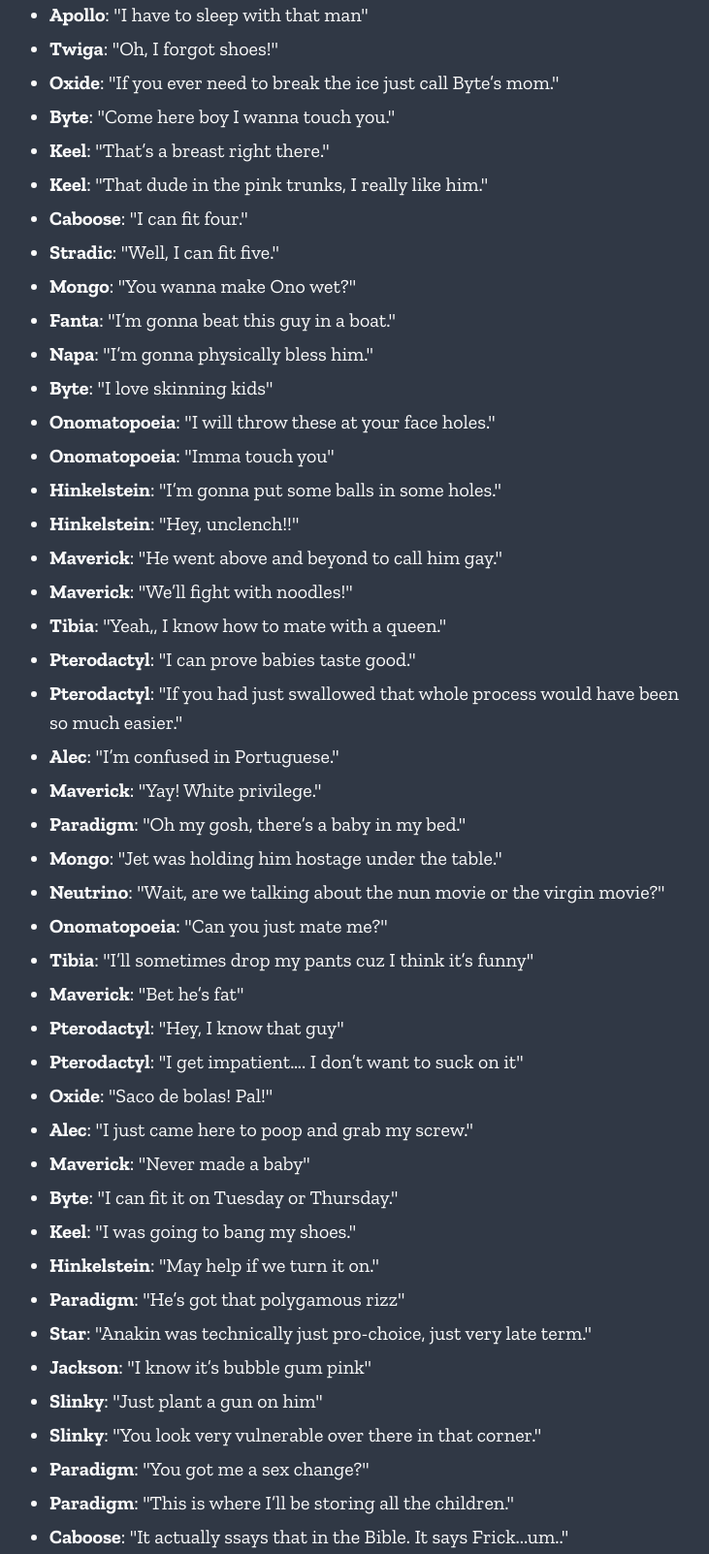
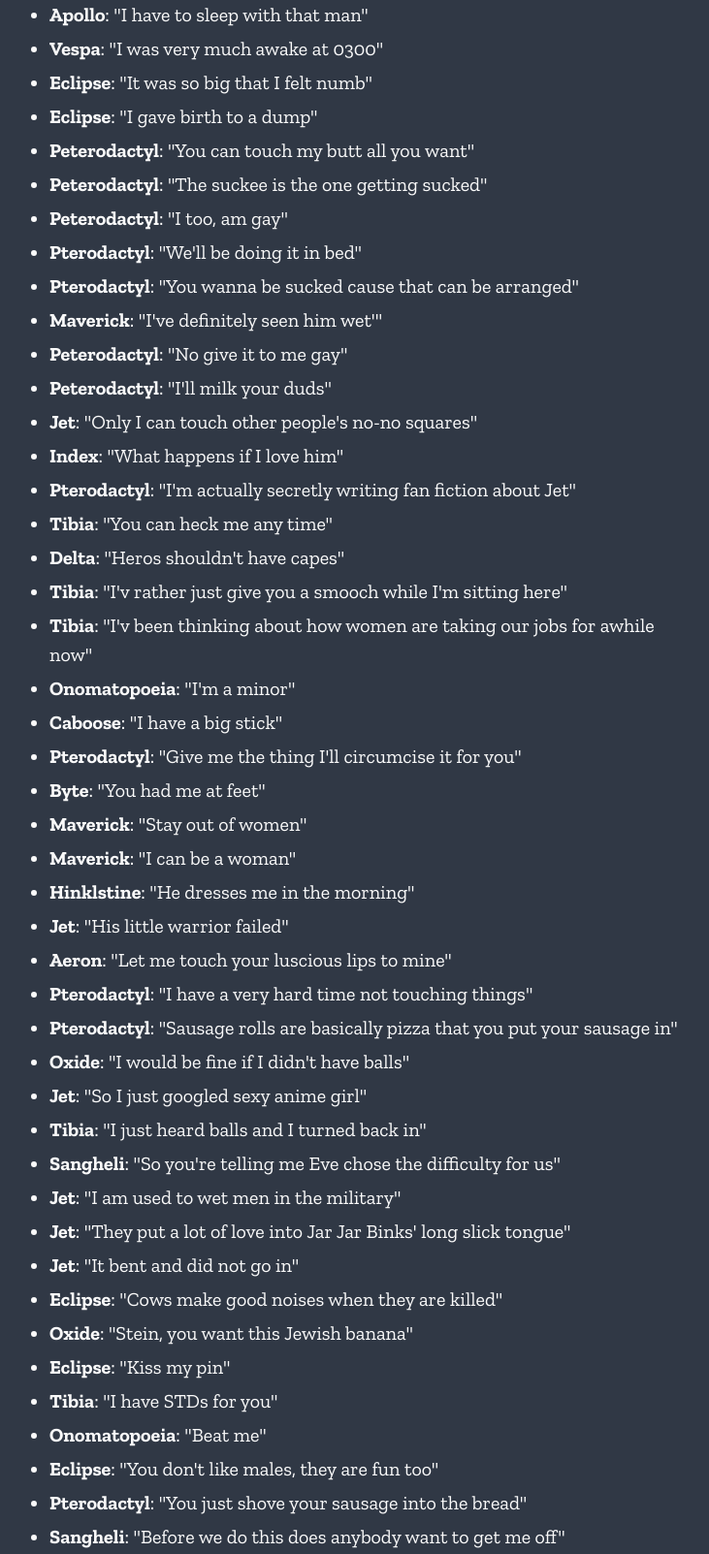
Before and after one commit to dorm41/dorm41.github.io, a plain HTML site: page quotes/index.html in a window 1280 px wide. Shown: the part 1964-3567 px from the top of the page at 97% size, without its empty margins (279-1010 px from the left). Drawn offline with nearby package versions, Linux system fonts and the light colour scheme.

Commit message:
35th quote vote

```diff
--- a/quotes/index.html
+++ b/quotes/index.html
@@ -85,6 +85,53 @@
  <li><strong>Xiphos</strong>: "The best stuff is near the pocket"</li>
  <li><strong>Delta</strong>: "Are you going to the bathroom, I'm going with you!"</li>
  <li><strong>Apollo</strong>: "I have to sleep with that man"</li>
+
+  <li><strong>Vespa</strong>: "I was very much awake at 0300"</li>
+  <li><strong>Eclipse</strong>: "It was so big that I felt numb"</li>
+  <li><strong>Eclipse</strong>: "I gave birth to a dump"</li>
+  <li><strong>Peterodactyl</strong>: "You can touch my butt all you want"</li>
+  <li><strong>Peterodactyl</strong>: "The suckee is the one getting sucked"</li>
+  <li><strong>Peterodactyl</strong>: "I too, am gay"</li>
+  <li><strong>Pterodactyl</strong>: "We'll be doing it in bed"</li>
+  <li><strong>Pterodactyl</strong>: "You wanna be sucked cause that can be arranged"</li>
+  <li><strong>Maverick</strong>: "I've definitely seen him wet'"</li>
+  <li><strong>Peterodactyl</strong>: "No give it to me gay"</li>
+  <li><strong>Peterodactyl</strong>: "I'll milk your duds"</li>
+  <li><strong>Jet</strong>: "Only I can touch other people's no-no squares"</li>
+  <li><strong>Index</strong>: "What happens if I love him"</li>
+  <li><strong>Pterodactyl</strong>: "I'm actually secretly writing fan fiction about Jet"</li>
+  <li><strong>Tibia</strong>: "You can heck me any time"</li>
+  <li><strong>Delta</strong>: "Heros shouldn't have capes"</li>
+  <li><strong>Tibia</strong>: "I'v rather just give you a smooch while I'm sitting here"</li>
+  <li><strong>Tibia</strong>: "I'v been thinking about how women are taking our jobs for awhile now"</li>
+  <li><strong>Onomatopoeia</strong>: "I'm a minor"</li>
+  <li><strong>Caboose</strong>: "I have a big stick"</li>
+  <li><strong>Pterodactyl</strong>: "Give me the thing I'll circumcise it for you"</li>
+  <li><strong>Byte</strong>: "You had me at feet"</li>
+  <li><strong>Maverick</strong>: "Stay out of women"</li>
+  <li><strong>Maverick</strong>: "I can be a woman"</li>
+  <li><strong>Hinklstine</strong>: "He dresses me in the morning"</li>
+  <li><strong>Jet</strong>: "His little warrior failed"</li>
+  <li><strong>Aeron</strong>: "Let me touch your luscious lips to mine"</li>
+  <li><strong>Pterodactyl</strong>: "I have a very hard time not touching things"</li>
+  <li><strong>Pterodactyl</strong>: "Sausage rolls are basically pizza that you put your sausage in"</li>
+  <li><strong>Oxide</strong>: "I would be fine if I didn't have balls"</li>
+  <li><strong>Jet</strong>: "So I just googled sexy anime girl"</li>
+  <li><strong>Tibia</strong>: "I just heard balls and I turned back in"</li>
+  <li><strong>Sangheli</strong>: "So you're telling me Eve chose the difficulty for us"</li>
+  <li><strong>Jet</strong>: "I am used to wet men in the military"</li>
+  <li><strong>Jet</strong>: "They put a lot of love into Jar Jar Binks' long slick tongue"</li>
+  <li><strong>Jet</strong>: "It bent and did not go in"</li>
+  <li><strong>Eclipse</strong>: "Cows make good noises when they are killed"</li>
+  <li><strong>Oxide</strong>: "Stein, you want this Jewish banana"</li>
+  <li><strong>Eclipse</strong>: "Kiss my pin"</li>
+  <li><strong>Tibia</strong>: "I have STDs for you"</li>
+  <li><strong>Onomatopoeia</strong>: "Beat me"</li>
+  <li><strong>Eclipse</strong>: "You don't like males, they are fun too"</li>
+  <li><strong>Pterodactyl</strong>: "You just shove your sausage into the bread"</li>
+  <li><strong>Sangheli</strong>: "Before we do this does anybody want to get me off"</li>
+
+
 
   <li><strong>Twiga</strong>: "Oh, I forgot shoes!"</li>
   <li><strong>Oxide</strong>: "If you ever need to break the ice just call Byte’s mom."</li>
```
